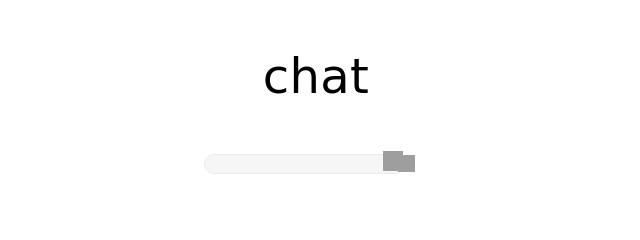
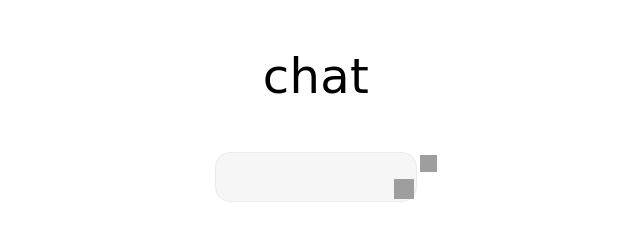
Before and after one commit to uta8a/node-chat, a website: page index.html in a window 1280 px wide. Both pictures are taken after a click on the element 730 px from the left and 164 px from the top of the page. Shown: the whole page, without its empty margins (324-964 px from the left). Drawn offline with Linux system fonts and the light colour scheme; grey boxes are pictures that could not be loaded; a web font is replaced by a local one.

Commit message:
[update] HTML, CSS

```diff
--- a/index.html
+++ b/index.html
@@ -28,9 +28,9 @@
   </div>
 
   <div class="input">
-    <span class="main">
+    <span class="input-main">
       <span class="main-text" contenteditable="true"><p><br></p></span>
-    <span class="main-emoji"></span>
+      <span class="main-emoji"></span>
     </span>
     <span class="input-send"></span>
   </div>
@@ -41,28 +41,47 @@
   // const ws = new WebSocket('wss://node-chat-tmasaaa.glitch.me');
 
   // chat text-message
-  const text_input = document.querySelector('.main-text');
-  text_input.addEventListener('keydown', e => {
+  const main_text = document.querySelector('.main-text');
+  main_text.addEventListener('keydown', e => {
     if (e.key === 'Backspace') {
-      if (text_input.innerHTML === '<p><br></p>') {
+      // input部分のデザインのため
+      if (main_text.innerHTML === '<p><br></p>') {
         e.preventDefault();
       }
     }
+    if(e.ctrlKey && e.key === 'Enter') {
+      post();
+    }
   });
 
-  const main_text = document.querySelector('.main-text');
-  // IP識別して、IPごとにID割り振ろう？
-  const userID = Math.random().toString(36).slice(-4);
+  const ID = Math.random().toString(36).slice(-4);
   // post
+  const randomColor = () => {
+    const R = () => {
+      const B = 215;
+      return ~~(Math.random() * (255 - B)) + B;
+    };
+    return `rgb(${R()},${R()},${R()})`;
+  };
+  let COLOR = randomColor();
   const post = () => {
-    const message = main_text.innerHTML;
-    const val = {
-      id: userID,
-      color: '',
-      msg: message
-    };
-    ws.send(JSON.stringify(val));
-    main_text.innerText = '';
+    //input部分のデザインのためのとこが、送信時にうまくいくようにする
+    if(main_text.innerHTML !== '<p><br><p>') {
+      let MSG = "";
+      nodeP = main_text.querySelectorAll('p');
+      for(i=0; i < nodeP.length; i++) {
+        MSG += nodeP.item(i).innerText;
+      }
+      main_text.innerHTML = '<p><br><p>';
+      const DT = new Date();
+      const val = {
+        id: ID,
+        color: COLOR,
+        time: `${DT.getHours()}:${DT.getMinutes()}`,
+        msg: MSG.replace(/</g, '&lt;')
+      };
+      ws.send(JSON.stringify(val));
+    }
   };
   // send button post
   document.querySelector('.input-send').addEventListener('click', e => {
--- a/stylesheet.css
+++ b/stylesheet.css
@@ -28,7 +28,7 @@ header {
   position: relative;
 }
 
-.main {
+.input-main {
   display: inline-block;
   background-color: #f6f6f6;
   border: .5px solid #e9ebee;
@@ -44,7 +44,7 @@ header {
   margin: 0 0 0 3px;
 }
 
-.main-text>p {
+.main-text > p {
   margin: 0 0 0 7px;
   min-height: 24px;
   line-height: 24px;
@@ -58,15 +58,17 @@ header {
   height: 20px;
   right: 2px;
   bottom: 2px;
+
+  /* position: relative; */
 }
 
 .input-send {
   display: inline-block;
   content: url(https://cdn.glitch.com/519349ee-69f9-46d8-a611-8e57c2e46c26%2Fsd.svg?1517393832617);
-  position: relative;
+  position: absolute;
   width: 17px;
   height: 17px;
-  left: -13px;
+  left: 205px;
   top: 3px;
 }
 
```
